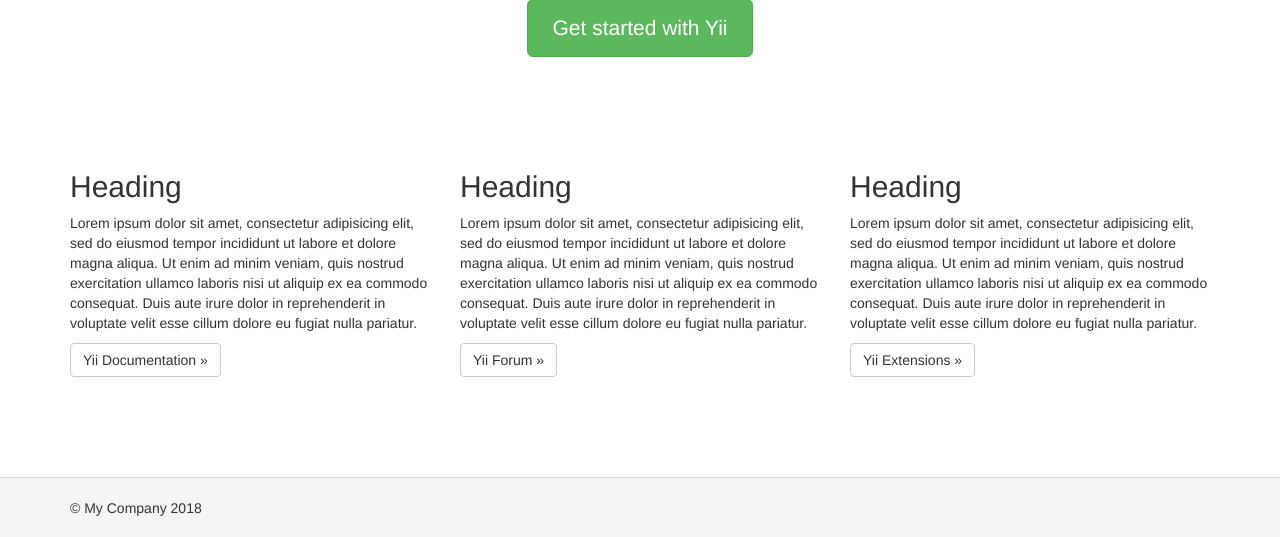
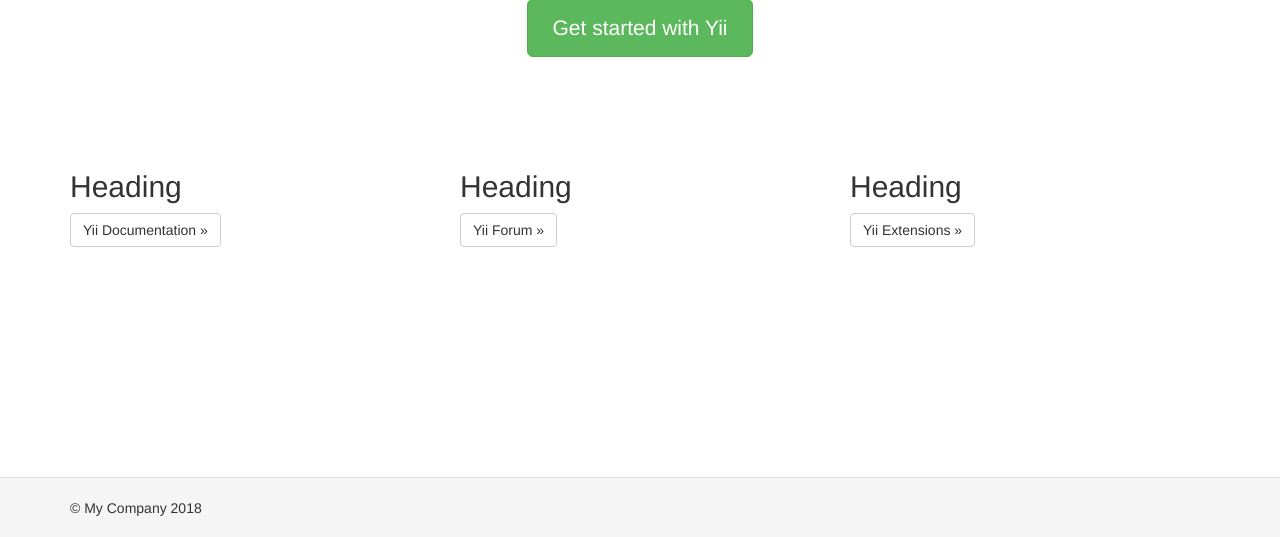
Before and after one commit to FedeMDO/aulas, a Yii app: template basic/views/site/index.php in a window 1280 px wide. Shown: the part 263-800 px from the top of the page. Run offline with PHP 8.4 and a stand-in for Yii, Linux system fonts and the light colour scheme; the template is opened without the code that fills it, so the values that code supplies are empty; some libraries are stand-ins or nearby versions.

Commit message:
porbando

```diff
--- a/basic/views/site/index.php
+++ b/basic/views/site/index.php
@@ -1,6 +1,14 @@
 <?php
 
 /* @var $this yii\web\View */
+$this->registerCssFile("@web/css/inicio.css",
+[
+    'depends' => [\yii\bootstrap\BootstrapAsset::className()
+]
+    ,
+], 'css-print-theme');
+
+
 
 $this->title = 'My Yii Application';
 ?>
@@ -18,32 +26,22 @@ $this->title = 'My Yii Application';
 
         <div class="row">
             <div class="col-lg-4">
-                <h2>Heading</h2>
+                <h2>Heading </h2>
 
-                <p>Lorem ipsum dolor sit amet, consectetur adipisicing elit, sed do eiusmod tempor incididunt ut labore et
-                    dolore magna aliqua. Ut enim ad minim veniam, quis nostrud exercitation ullamco laboris nisi ut aliquip
-                    ex ea commodo consequat. Duis aute irure dolor in reprehenderit in voluptate velit esse cillum dolore eu
-                    fugiat nulla pariatur.</p>
+
 
                 <p><a class="btn btn-default" href="http://www.yiiframework.com/doc/">Yii Documentation &raquo;</a></p>
             </div>
             <div class="col-lg-4">
                 <h2>Heading</h2>
 
-                <p>Lorem ipsum dolor sit amet, consectetur adipisicing elit, sed do eiusmod tempor incididunt ut labore et
-                    dolore magna aliqua. Ut enim ad minim veniam, quis nostrud exercitation ullamco laboris nisi ut aliquip
-                    ex ea commodo consequat. Duis aute irure dolor in reprehenderit in voluptate velit esse cillum dolore eu
-                    fugiat nulla pariatur.</p>
+
 
                 <p><a class="btn btn-default" href="http://www.yiiframework.com/forum/">Yii Forum &raquo;</a></p>
             </div>
             <div class="col-lg-4">
                 <h2>Heading</h2>
 
-                <p>Lorem ipsum dolor sit amet, consectetur adipisicing elit, sed do eiusmod tempor incididunt ut labore et
-                    dolore magna aliqua. Ut enim ad minim veniam, quis nostrud exercitation ullamco laboris nisi ut aliquip
-                    ex ea commodo consequat. Duis aute irure dolor in reprehenderit in voluptate velit esse cillum dolore eu
-                    fugiat nulla pariatur.</p>
 
                 <p><a class="btn btn-default" href="http://www.yiiframework.com/extensions/">Yii Extensions &raquo;</a></p>
             </div>
```
